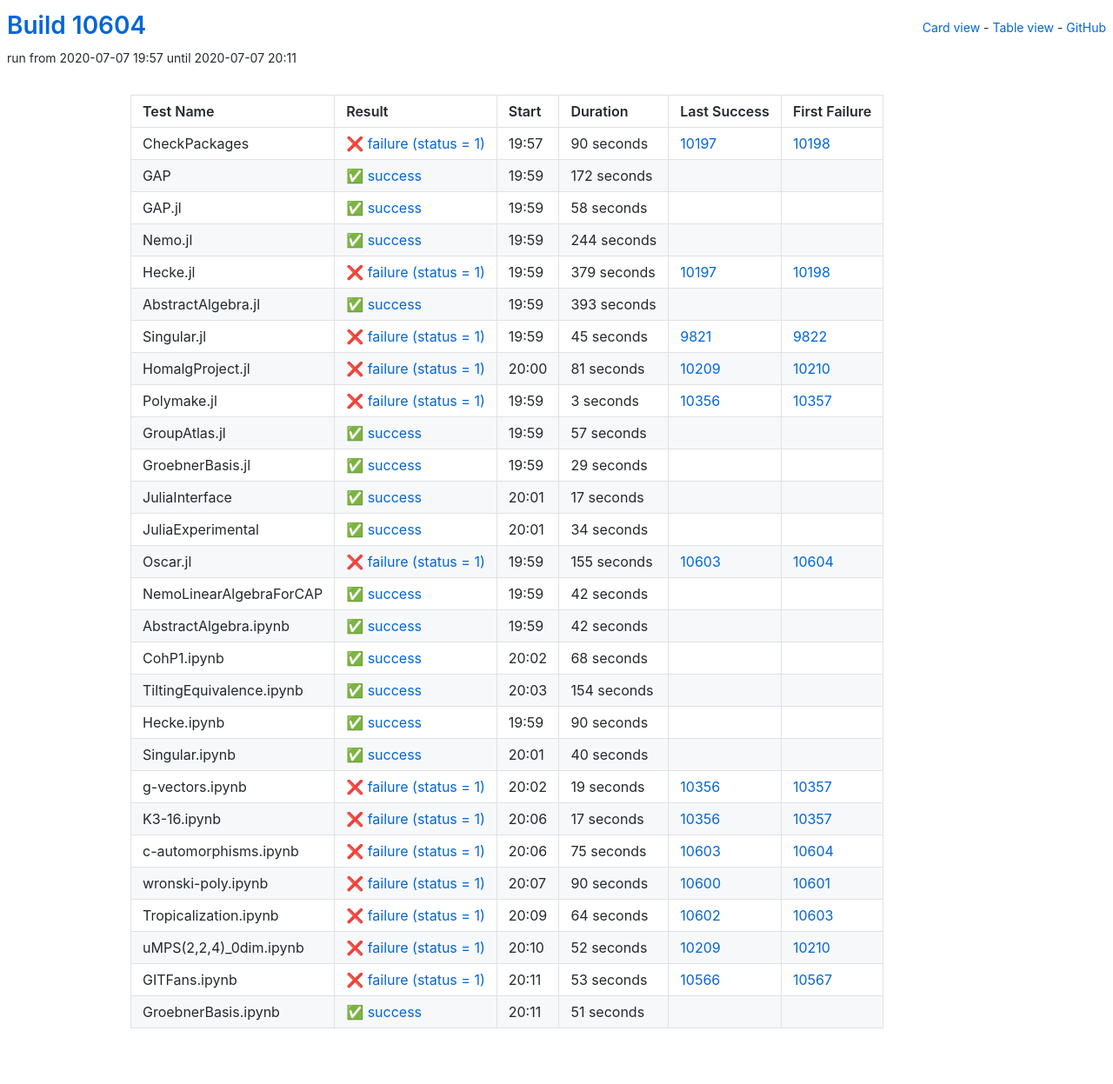
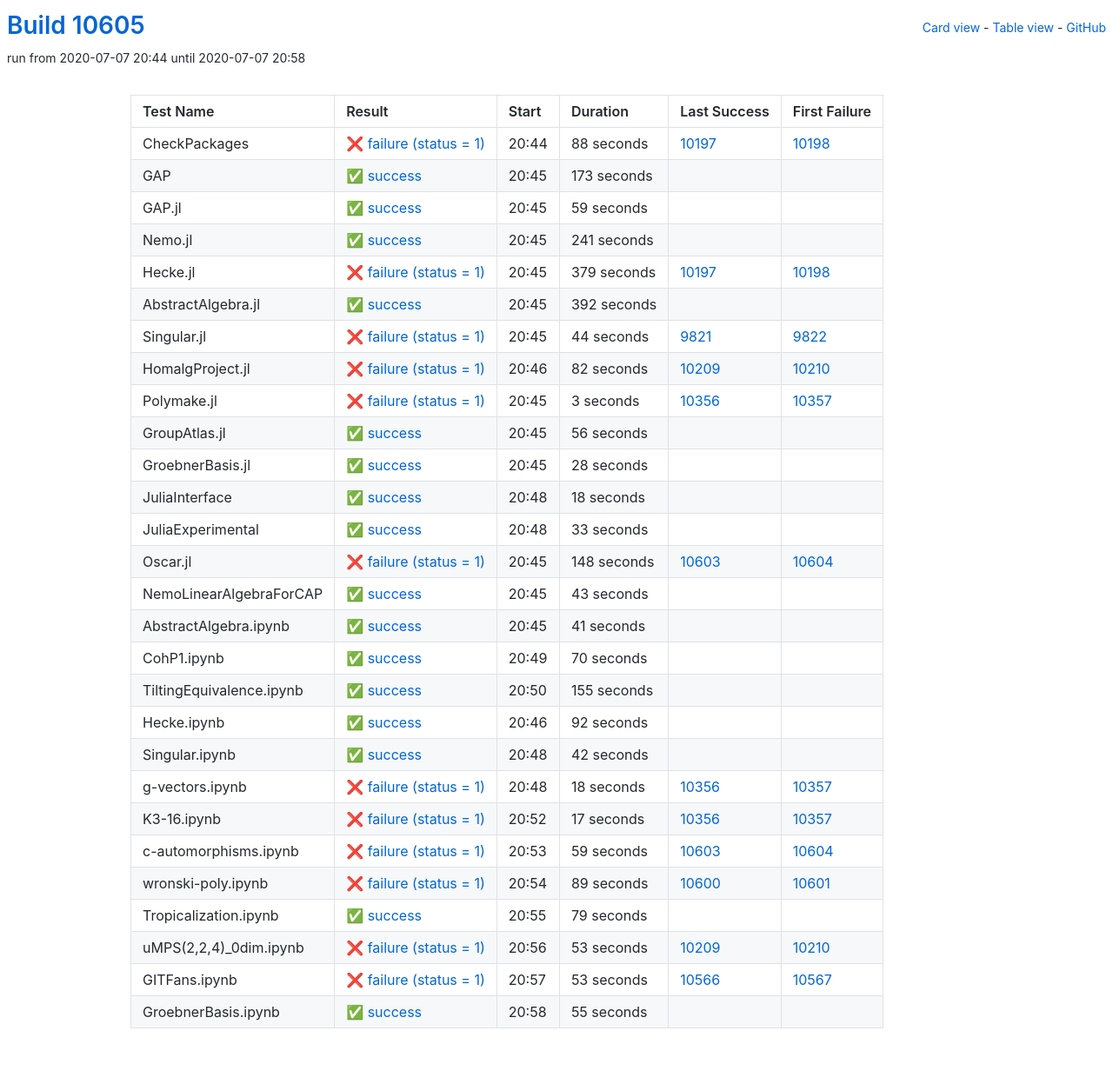
Before and after one commit to oscar-system/oscar-ci-status, a Jekyll site: the page built from table.html, in a window 1280 px wide. Shown: the whole page at 87% size. Built offline with Jekyll 4.4.1, drawn with Linux system fonts in a browser that asks for light colours.

Commit message:
Build #10605

```diff
--- a/_data/ci.yml
+++ b/_data/ci.yml
@@ -1,6 +1,6 @@
 ---
-build: 10604
-build_url: https://oscarci.mathematik.uni-kl.de/job/oscar/10604/
+build: 10605
+build_url: https://oscarci.mathematik.uni-kl.de/job/oscar/10605/
 job: oscar
 organization: oscar-system
 repo: oscar-ci-status
@@ -8,56 +8,56 @@
 tests:
 - name: CheckPackages
   id: checkpackages
-  log: https://oscarci.mathematik.uni-kl.de/job/oscar/10604/artifact/logs/build-10604/CheckPackages.log
-  start: 2020-07-07 19:57
+  log: https://oscarci.mathematik.uni-kl.de/job/oscar/10605/artifact/logs/build-10605/CheckPackages.log
+  start: 2020-07-07 20:44
   success: false
   exitcode: 1
   status: failure
-  duration: 90
+  duration: 88
   last_success: 10197
   last_success_url: https://oscarci.mathematik.uni-kl.de/job/oscar/10197/
   first_failure: 10198
   first_failure_url: https://oscarci.mathematik.uni-kl.de/job/oscar/10198/
 - name: GAP
   id: gap
-  log: https://oscarci.mathematik.uni-kl.de/job/oscar/10604/artifact/logs/build-10604/GAP.log
-  start: 2020-07-07 19:59
+  log: https://oscarci.mathematik.uni-kl.de/job/oscar/10605/artifact/logs/build-10605/GAP.log
+  start: 2020-07-07 20:45
   success: true
   exitcode: 0
   status: success
-  duration: 172
+  duration: 173
   last_success: false
   last_success_url:
   first_failure: false
   first_failure_url:
 - name: GAP.jl
   id: gap-jl
-  log: https://oscarci.mathematik.uni-kl.de/job/oscar/10604/artifact/logs/build-10604/GAP.jl.log
-  start: 2020-07-07 19:59
+  log: https://oscarci.mathematik.uni-kl.de/job/oscar/10605/artifact/logs/build-10605/GAP.jl.log
+  start: 2020-07-07 20:45
   success: true
   exitcode: 0
   status: success
-  duration: 58
+  duration: 59
   last_success: false
   last_success_url:
   first_failure: false
   first_failure_url:
 - name: Nemo.jl
   id: nemo-jl
-  log: https://oscarci.mathematik.uni-kl.de/job/oscar/10604/artifact/logs/build-10604/Nemo.jl.log
-  start: 2020-07-07 19:59
+  log: https://oscarci.mathematik.uni-kl.de/job/oscar/10605/artifact/logs/build-10605/Nemo.jl.log
+  start: 2020-07-07 20:45
   success: true
   exitcode: 0
   status: success
-  duration: 244
+  duration: 241
   last_success: false
   last_success_url:
   first_failure: false
   first_failure_url:
 - name: Hecke.jl
   id: hecke-jl
-  log: https://oscarci.mathematik.uni-kl.de/job/oscar/10604/artifact/logs/build-10604/Hecke.jl.log
-  start: 2020-07-07 19:59
+  log: https://oscarci.mathematik.uni-kl.de/job/oscar/10605/artifact/logs/build-10605/Hecke.jl.log
+  start: 2020-07-07 20:45
   success: false
   exitcode: 1
   status: failure
@@ -68,44 +68,44 @@
   first_failure_url: https://oscarci.mathematik.uni-kl.de/job/oscar/10198/
 - name: AbstractAlgebra.jl
   id: abstractalgebra-jl
-  log: https://oscarci.mathematik.uni-kl.de/job/oscar/10604/artifact/logs/build-10604/AbstractAlgebra.jl.log
-  start: 2020-07-07 19:59
+  log: https://oscarci.mathematik.uni-kl.de/job/oscar/10605/artifact/logs/build-10605/AbstractAlgebra.jl.log
+  start: 2020-07-07 20:45
   success: true
   exitcode: 0
   status: success
-  duration: 393
+  duration: 392
   last_success: false
   last_success_url:
   first_failure: false
   first_failure_url:
 - name: Singular.jl
   id: singular-jl
-  log: https://oscarci.mathematik.uni-kl.de/job/oscar/10604/artifact/logs/build-10604/Singular.jl.log
-  start: 2020-07-07 19:59
+  log: https://oscarci.mathematik.uni-kl.de/job/oscar/10605/artifact/logs/build-10605/Singular.jl.log
+  start: 2020-07-07 20:45
   success: false
   exitcode: 1
   status: failure
-  duration: 45
+  duration: 44
   last_success: 9821
   last_success_url: https://oscarci.mathematik.uni-kl.de/job/oscar/9821/
   first_failure: 9822
   first_failure_url: https://oscarci.mathematik.uni-kl.de/job/oscar/9822/
 - name: HomalgProject.jl
   id: homalgproject-jl
-  log: https://oscarci.mathematik.uni-kl.de/job/oscar/10604/artifact/logs/build-10604/HomalgProject.jl.log
-  start: 2020-07-07 20:00
+  log: https://oscarci.mathematik.uni-kl.de/job/oscar/10605/artifact/logs/build-10605/HomalgProject.jl.log
+  start: 2020-07-07 20:46
   success: false
   exitcode: 1
   status: failure
-  duration: 81
+  duration: 82
   last_success: 10209
   last_success_url: https://oscarci.mathematik.uni-kl.de/job/oscar/10209/
   first_failure: 10210
   first_failure_url: https://oscarci.mathematik.uni-kl.de/job/oscar/10210/
 - name: Polymake.jl
   id: polymake-jl
-  log: https://oscarci.mathematik.uni-kl.de/job/oscar/10604/artifact/logs/build-10604/Polymake.jl.log
-  start: 2020-07-07 19:59
+  log: https://oscarci.mathematik.uni-kl.de/job/oscar/10605/artifact/logs/build-10605/Polymake.jl.log
+  start: 2020-07-07 20:45
   success: false
   exitcode: 1
   status: failure
@@ -116,68 +116,128 @@
   first_failure_url: https://oscarci.mathematik.uni-kl.de/job/oscar/10357/
 - name: GroupAtlas.jl
   id: groupatlas-jl
-  log: https://oscarci.mathematik.uni-kl.de/job/oscar/10604/artifact/logs/build-10604/GroupAtlas.jl.log
-  start: 2020-07-07 19:59
+  log: https://oscarci.mathematik.uni-kl.de/job/oscar/10605/artifact/logs/build-10605/GroupAtlas.jl.log
+  start: 2020-07-07 20:45
   success: true
   exitcode: 0
   status: success
-  duration: 57
+  duration: 56
   last_success: false
   last_success_url:
   first_failure: false
   first_failure_url:
 - name: GroebnerBasis.jl
   id: groebnerbasis-jl
-  log: https://oscarci.mathematik.uni-kl.de/job/oscar/10604/artifact/logs/build-10604/GroebnerBasis.jl.log
-  start: 2020-07-07 19:59
+  log: https://oscarci.mathematik.uni-kl.de/job/oscar/10605/artifact/logs/build-10605/GroebnerBasis.jl.log
+  start: 2020-07-07 20:45
   success: true
   exitcode: 0
   status: success
-  duration: 29
+  duration: 28
   last_success: false
   last_success_url:
   first_failure: false
   first_failure_url:
 - name: JuliaInterface
   id: juliainterface
-  log: https://oscarci.mathematik.uni-kl.de/job/oscar/10604/artifact/logs/build-10604/JuliaInterface.log
-  start: 2020-07-07 20:01
+  log: https://oscarci.mathematik.uni-kl.de/job/oscar/10605/artifact/logs/build-10605/JuliaInterface.log
+  start: 2020-07-07 20:48
   success: true
   exitcode: 0
   status: success
-  duration: 17
+  duration: 18
   last_success: false
   last_success_url:
   first_failure: false
   first_failure_url:
 - name: JuliaExperimental
   id: juliaexperimental
-  log: https://oscarci.mathematik.uni-kl.de/job/oscar/10604/artifact/logs/build-10604/JuliaExperimental.log
-  start: 2020-07-07 20:01
+  log: https://oscarci.mathematik.uni-kl.de/job/oscar/10605/artifact/logs/build-10605/JuliaExperimental.log
+  start: 2020-07-07 20:48
   success: true
   exitcode: 0
   status: success
-  duration: 34
+  duration: 33
   last_success: false
   last_success_url:
   first_failure: false
   first_failure_url:
 - name: Oscar.jl
   id: oscar-jl
-  log: https://oscarci.mathematik.uni-kl.de/job/oscar/10604/artifact/logs/build-10604/Oscar.jl.log
-  start: 2020-07-07 19:59
+  log: https://oscarci.mathematik.uni-kl.de/job/oscar/10605/artifact/logs/build-10605/Oscar.jl.log
+  start: 2020-07-07 20:45
   success: false
   exitcode: 1
   status: failure
-  duration: 155
+  duration: 148
   last_success: 10603
   last_success_url: https://oscarci.mathematik.uni-kl.de/job/oscar/10603/
   first_failure: 10604
   first_failure_url: https://oscarci.mathematik.uni-kl.de/job/oscar/10604/
 - name: NemoLinearAlgebraForCAP
   id: nemolinearalgebraforcap
-  log: https://oscarci.mathematik.uni-kl.de/job/oscar/10604/artifact/logs/build-10604/NemoLinearAlgebraForCAP.log
-  start: 2020-07-07 19:59
+  log: https://oscarci.mathematik.uni-kl.de/job/oscar/10605/artifact/logs/build-10605/NemoLinearAlgebraForCAP.log
+  start: 2020-07-07 20:45
+  success: true
+  exitcode: 0
+  status: success
+  duration: 43
+  last_success: false
+  last_success_url:
+  first_failure: false
+  first_failure_url:
+- name: AbstractAlgebra.ipynb
+  id: abstractalgebra-ipynb
+  log: https://oscarci.mathematik.uni-kl.de/job/oscar/10605/artifact/logs/build-10605/AbstractAlgebra.ipynb.log
+  start: 2020-07-07 20:45
+  success: true
+  exitcode: 0
+  status: success
+  duration: 41
+  last_success: false
+  last_success_url:
+  first_failure: false
+  first_failure_url:
+- name: CohP1.ipynb
+  id: cohp1-ipynb
+  log: https://oscarci.mathematik.uni-kl.de/job/oscar/10605/artifact/logs/build-10605/CohP1.ipynb.log
+  start: 2020-07-07 20:49
+  success: true
+  exitcode: 0
+  status: success
+  duration: 70
+  last_success: false
+  last_success_url:
+  first_failure: false
+  first_failure_url:
+- name: TiltingEquivalence.ipynb
+  id: tiltingequivalence-ipynb
+  log: https://oscarci.mathematik.uni-kl.de/job/oscar/10605/artifact/logs/build-10605/TiltingEquivalence.ipynb.log
+  start: 2020-07-07 20:50
+  success: true
+  exitcode: 0
+  status: success
+  duration: 155
+  last_success: false
+  last_success_url:
+  first_failure: false
+  first_failure_url:
+- name: Hecke.ipynb
+  id: hecke-ipynb
+  log: https://oscarci.mathematik.uni-kl.de/job/oscar/10605/artifact/logs/build-10605/Hecke.ipynb.log
+  start: 2020-07-07 20:46
+  success: true
+  exitcode: 0
+  status: success
+  duration: 92
+  last_success: false
+  last_success_url:
+  first_failure: false
+  first_failure_url:
+- name: Singular.ipynb
+  id: singular-ipynb
+  log: https://oscarci.mathematik.uni-kl.de/job/oscar/10605/artifact/logs/build-10605/Singular.ipynb.log
+  start: 2020-07-07 20:48
   success: true
   exitcode: 0
   status: success
@@ -186,82 +246,22 @@
   last_success_url:
   first_failure: false
   first_failure_url:
-- name: AbstractAlgebra.ipynb
-  id: abstractalgebra-ipynb
-  log: https://oscarci.mathematik.uni-kl.de/job/oscar/10604/artifact/logs/build-10604/AbstractAlgebra.ipynb.log
-  start: 2020-07-07 19:59
-  success: true
-  exitcode: 0
-  status: success
-  duration: 42
-  last_success: false
-  last_success_url:
-  first_failure: false
-  first_failure_url:
-- name: CohP1.ipynb
-  id: cohp1-ipynb
-  log: https://oscarci.mathematik.uni-kl.de/job/oscar/10604/artifact/logs/build-10604/CohP1.ipynb.log
-  start: 2020-07-07 20:02
-  success: true
-  exitcode: 0
-  status: success
-  duration: 68
-  last_success: false
-  last_success_url:
-  first_failure: false
-  first_failure_url:
-- name: TiltingEquivalence.ipynb
-  id: tiltingequivalence-ipynb
-  log: https://oscarci.mathematik.uni-kl.de/job/oscar/10604/artifact/logs/build-10604/TiltingEquivalence.ipynb.log
-  start: 2020-07-07 20:03
-  success: true
-  exitcode: 0
-  status: success
-  duration: 154
-  last_success: false
-  last_success_url:
-  first_failure: false
-  first_failure_url:
-- name: Hecke.ipynb
-  id: hecke-ipynb
-  log: https://oscarci.mathematik.uni-kl.de/job/oscar/10604/artifact/logs/build-10604/Hecke.ipynb.log
-  start: 2020-07-07 19:59
-  success: true
-  exitcode: 0
-  status: success
-  duration: 90
-  last_success: false
-  last_success_url:
-  first_failure: false
-  first_failure_url:
-- name: Singular.ipynb
-  id: singular-ipynb
-  log: https://oscarci.mathematik.uni-kl.de/job/oscar/10604/artifact/logs/build-10604/Singular.ipynb.log
-  start: 2020-07-07 20:01
-  success: true
-  exitcode: 0
-  status: success
-  duration: 40
-  last_success: false
-  last_success_url:
-  first_failure: false
-  first_failure_url:
 - name: g-vectors.ipynb
   id: g-vectors-ipynb
-  log: https://oscarci.mathematik.uni-kl.de/job/oscar/10604/artifact/logs/build-10604/g-vectors.ipynb.log
-  start: 2020-07-07 20:02
+  log: https://oscarci.mathematik.uni-kl.de/job/oscar/10605/artifact/logs/build-10605/g-vectors.ipynb.log
+  start: 2020-07-07 20:48
   success: false
   exitcode: 1
   status: failure
-  duration: 19
+  duration: 18
   last_success: 10356
   last_success_url: https://oscarci.mathematik.uni-kl.de/job/oscar/10356/
   first_failure: 10357
   first_failure_url: https://oscarci.mathematik.uni-kl.de/job/oscar/10357/
 - name: K3-16.ipynb
   id: k3-16-ipynb
-  log: https://oscarci.mathematik.uni-kl.de/job/oscar/10604/artifact/logs/build-10604/K3-16.ipynb.log
-  start: 2020-07-07 20:06
+  log: https://oscarci.mathematik.uni-kl.de/job/oscar/10605/artifact/logs/build-10605/K3-16.ipynb.log
+  start: 2020-07-07 20:52
   success: false
   exitcode: 1
   status: failure
@@ -272,56 +272,56 @@
   first_failure_url: https://oscarci.mathematik.uni-kl.de/job/oscar/10357/
 - name: c-automorphisms.ipynb
   id: c-automorphisms-ipynb
-  log: https://oscarci.mathematik.uni-kl.de/job/oscar/10604/artifact/logs/build-10604/c-automorphisms.ipynb.log
-  start: 2020-07-07 20:06
+  log: https://oscarci.mathematik.uni-kl.de/job/oscar/10605/artifact/logs/build-10605/c-automorphisms.ipynb.log
+  start: 2020-07-07 20:53
   success: false
   exitcode: 1
   status: failure
-  duration: 75
+  duration: 59
   last_success: 10603
   last_success_url: https://oscarci.mathematik.uni-kl.de/job/oscar/10603/
   first_failure: 10604
   first_failure_url: https://oscarci.mathematik.uni-kl.de/job/oscar/10604/
 - name: wronski-poly.ipynb
   id: wronski-poly-ipynb
-  log: https://oscarci.mathematik.uni-kl.de/job/oscar/10604/artifact/logs/build-10604/wronski-poly.ipynb.log
-  start: 2020-07-07 20:07
+  log: https://oscarci.mathematik.uni-kl.de/job/oscar/10605/artifact/logs/build-10605/wronski-poly.ipynb.log
+  start: 2020-07-07 20:54
   success: false
   exitcode: 1
   status: failure
-  duration: 90
+  duration: 89
   last_success: 10600
   last_success_url: https://oscarci.mathematik.uni-kl.de/job/oscar/10600/
   first_failure: 10601
   first_failure_url: https://oscarci.mathematik.uni-kl.de/job/oscar/10601/
 - name: Tropicalization.ipynb
   id: tropicalization-ipynb
-  log: https://oscarci.mathematik.uni-kl.de/job/oscar/10604/artifact/logs/build-10604/Tropicalization.ipynb.log
-  start: 2020-07-07 20:09
+  log: https://oscarci.mathematik.uni-kl.de/job/oscar/10605/artifact/logs/build-10605/Tropicalization.ipynb.log
+  start: 2020-07-07 20:55
+  success: true
+  exitcode: 0
+  status: success
+  duration: 79
+  last_success: false
+  last_success_url:
+  first_failure: false
+  first_failure_url:
+- name: uMPS(2,2,4)_0dim.ipynb
+  id: umps-2-2-4-0dim-ipynb
+  log: https://oscarci.mathematik.uni-kl.de/job/oscar/10605/artifact/logs/build-10605/uMPS-2-2-4-_0dim.ipynb.log
+  start: 2020-07-07 20:56
   success: false
   exitcode: 1
   status: failure
-  duration: 64
-  last_success: 10602
-  last_success_url: https://oscarci.mathematik.uni-kl.de/job/oscar/10602/
-  first_failure: 10603
-  first_failure_url: https://oscarci.mathematik.uni-kl.de/job/oscar/10603/
-- name: uMPS(2,2,4)_0dim.ipynb
-  id: umps-2-2-4-0dim-ipynb
-  log: https://oscarci.mathematik.uni-kl.de/job/oscar/10604/artifact/logs/build-10604/uMPS-2-2-4-_0dim.ipynb.log
-  start: 2020-07-07 20:10
-  success: false
-  exitcode: 1
-  status: failure
-  duration: 52
+  duration: 53
   last_success: 10209
   last_success_url: https://oscarci.mathematik.uni-kl.de/job/oscar/10209/
   first_failure: 10210
   first_failure_url: https://oscarci.mathematik.uni-kl.de/job/oscar/10210/
 - name: GITFans.ipynb
   id: gitfans-ipynb
-  log: https://oscarci.mathematik.uni-kl.de/job/oscar/10604/artifact/logs/build-10604/GITFans.ipynb.log
-  start: 2020-07-07 20:11
+  log: https://oscarci.mathematik.uni-kl.de/job/oscar/10605/artifact/logs/build-10605/GITFans.ipynb.log
+  start: 2020-07-07 20:57
   success: false
   exitcode: 1
   status: failure
@@ -332,12 +332,12 @@
   first_failure_url: https://oscarci.mathematik.uni-kl.de/job/oscar/10567/
 - name: GroebnerBasis.ipynb
   id: groebnerbasis-ipynb
-  log: https://oscarci.mathematik.uni-kl.de/job/oscar/10604/artifact/logs/build-10604/GroebnerBasis.ipynb.log
-  start: 2020-07-07 20:11
+  log: https://oscarci.mathematik.uni-kl.de/job/oscar/10605/artifact/logs/build-10605/GroebnerBasis.ipynb.log
+  start: 2020-07-07 20:58
   success: true
   exitcode: 0
   status: success
-  duration: 51
+  duration: 55
   last_success: false
   last_success_url:
   first_failure: false
```
Also changed, not shown: README.md.
